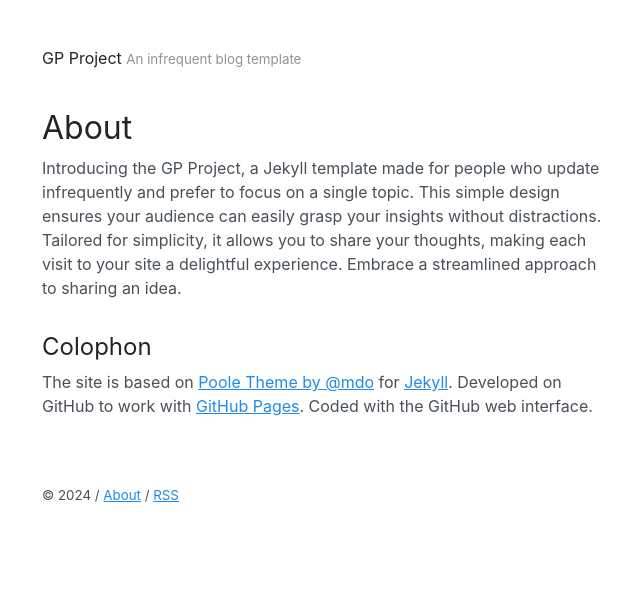
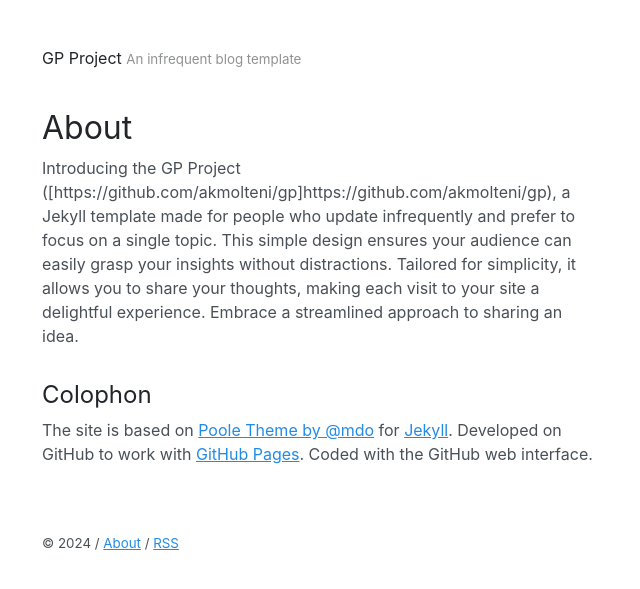
Before and after one commit to akmolteni/gp, a Jekyll site: the page built from about.md, in a window 1280 px wide. Shown: the top 589 px of the page, without its empty margins (318-958 px from the left). Built offline with Jekyll 4.4.1, drawn with Linux system fonts in a browser that asks for light colours; some of the changed lines change nothing that is shown.

Commit message:
Update about.md

```diff
--- a/about.md
+++ b/about.md
@@ -3,7 +3,7 @@
 title: About
 ---
 
-Introducing the GP Project, a Jekyll template made for people who update infrequently and prefer to focus on a single topic. This simple design ensures your audience can easily grasp your insights without distractions. Tailored for simplicity, it allows you to share your thoughts, making each visit to your site a delightful experience. Embrace a streamlined approach to sharing an idea.
+Introducing the GP Project ([https://github.com/akmolteni/gp]https://github.com/akmolteni/gp), a Jekyll template made for people who update infrequently and prefer to focus on a single topic. This simple design ensures your audience can easily grasp your insights without distractions. Tailored for simplicity, it allows you to share your thoughts, making each visit to your site a delightful experience. Embrace a streamlined approach to sharing an idea.
 
 ## Colophon
 The site is based on [Poole Theme by @mdo](https://github.com/poole) for [Jekyll](https://jekyllrb.com). Developed on GitHub to work with [GitHub Pages](https://pages.github.com). Coded with the GitHub web interface.
```
